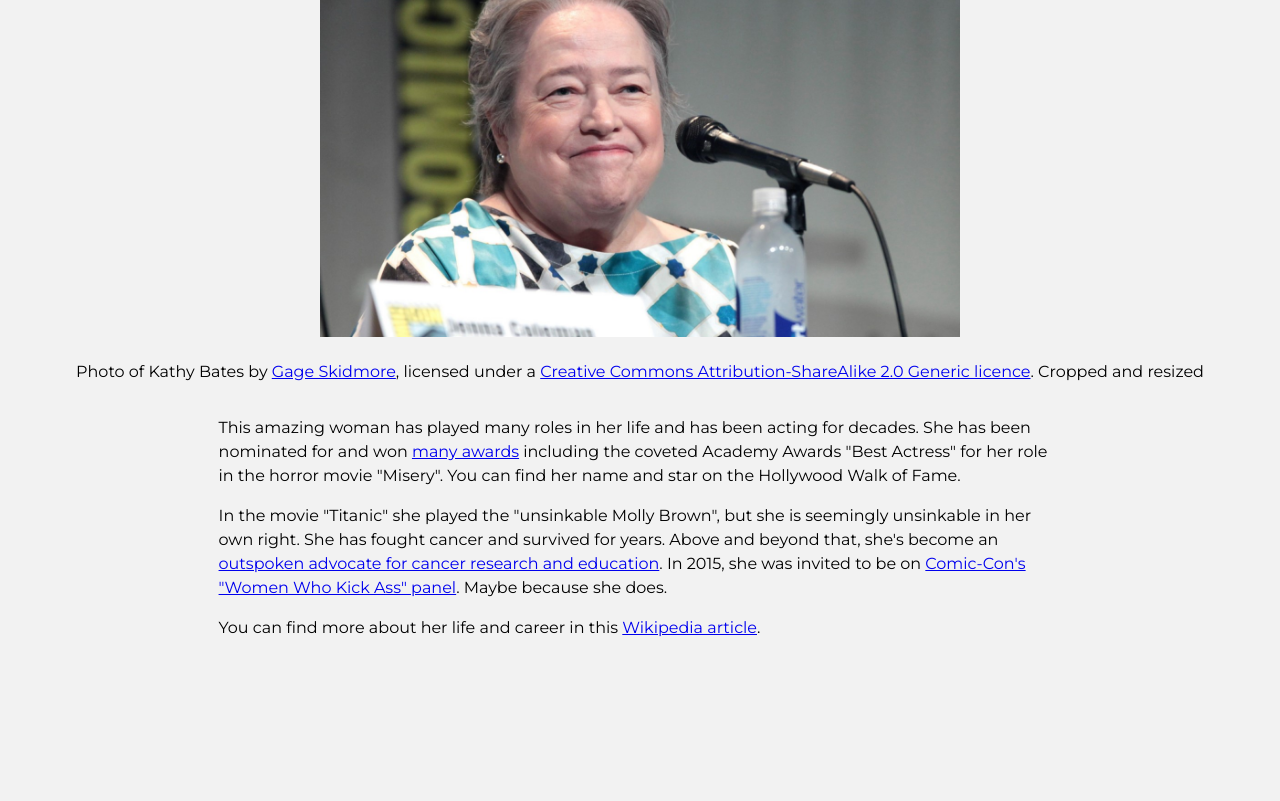
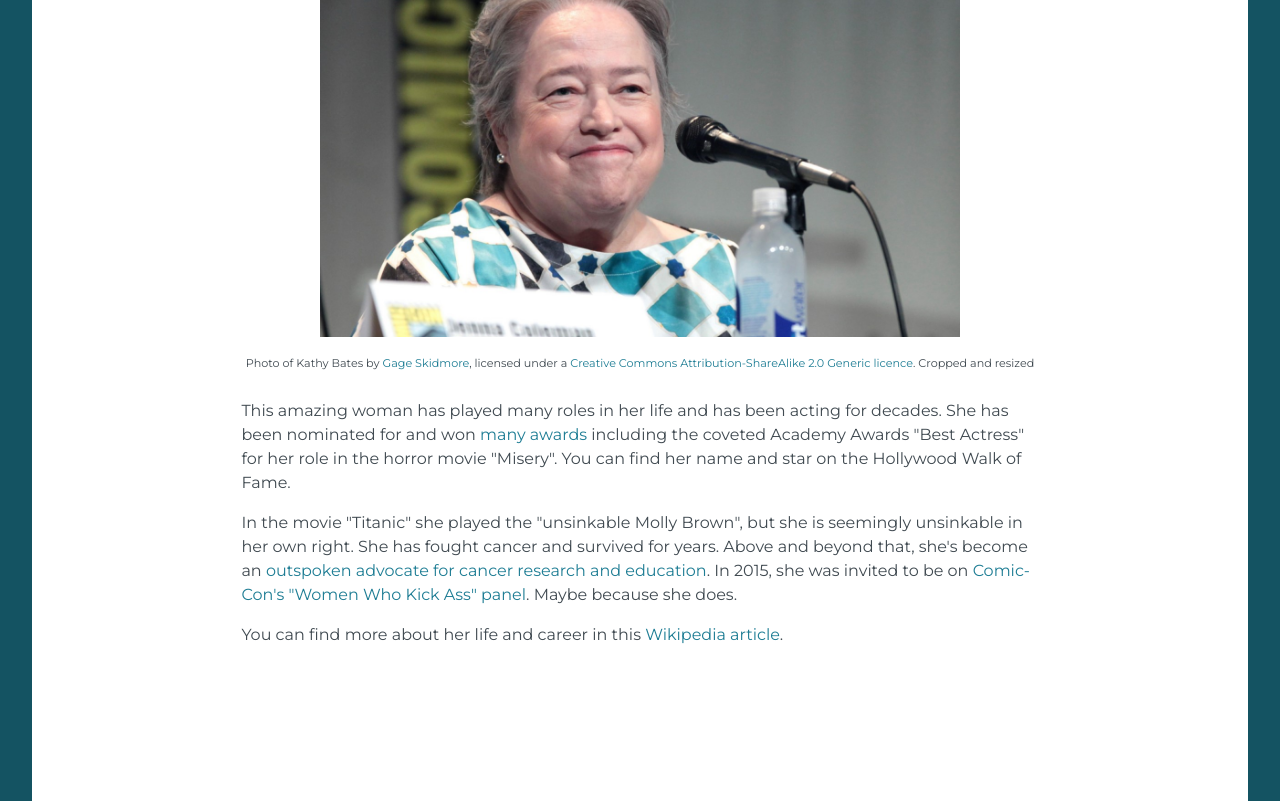
Before and after one commit to Sharad-Pratap/freecodecamp-tribute-page, a plain HTML site: page index.html in a window 1280 px wide. Shown: the part 166-967 px from the top of the page. Drawn offline with Linux system fonts and the light colour scheme.

Commit message:
further adjustment of css

```diff
--- a/css/styles.css
+++ b/css/styles.css
@@ -4,11 +4,12 @@
 :root {
     --font-stack: 'Montserrat', sans-serif;
     --font-script: 'Dancing Script', cursive;
-    --bg-dark: rgb(242, 242, 242);
+    --bg-dark: #145362;
     --bg-light: rgb(255, 255, 255);
     --dark-text: rgb(64, 74, 81);
     --light-text: rgb(136, 141, 145);
-    --card-border:  rgb(203, 203, 203);
+    --link-color: #1E7D94;
+    --link-hover-color: #A63557;
 }
 
 /* ======================
@@ -23,9 +24,11 @@ body {
     font-size: 1rem;
     line-height: 1.5;
     font-family: var(--font-stack);
+    color: var(--dark-text);
     margin: 0;
     text-align: left;
     background-color: var(--bg-dark);
+    position: absolute;
 }
 
 header {
@@ -33,7 +36,7 @@ header {
 }
 
 h1 {
-    font-size: 2.2em;
+    font-size: 2em;
     text-align: center;
 }
 
@@ -46,14 +49,44 @@ img {
     font-size: 1.5em;
 }
 
+main {
+    position: relative;
+    width:95%;
+    margin: 0 auto;
+    background-color: var(--bg-light);
+}
+
 #img-div {
     text-align: center;
+}
+
+#img-caption {
+    font-size: 0.7em;
 }
 
 #tribute info {
     padding: 5%;
 }
 
+a:link {
+    text-decoration: none;
+    color: var(--link-color);
+}
+
+a:visited {
+    text-decoration: none;
+    color: var(--link-color);
+}
+
+a:hover {
+    text-decoration: none;
+    color: var(--link-hover-color);
+
+}
+
+a:active {
+    text-decoration: underline;
+}
 
 /* ======================
     Layout Styles
@@ -83,12 +116,11 @@ img {
 }
 
 main {
-    width: 100%;
     display: grid;
     grid-template-columns: 50px 1fr 1fr 1fr 50px;
-    grid-template-rows: minmax(30px, 100px) 3fr 5fr;
+    grid-template-rows: minmax(60px, 100px) 3fr 5fr;
     grid-template-areas:
-    " . . title . ."
+    " . title title title ."
     ". image image image ."
     ". info info info .";
 }
@@ -100,7 +132,8 @@ main {
 @media screen and (max-width: 769px) {
 
    main {
-       grid-template-rows: 1fr minmax(100px, 550px) 10fr;
+       width: 100%;
+       grid-template-rows: 1fr minmax(100px,3fr) 10fr;
        grid-template-areas:
        "title title title title title"
        "image image image image image"
@@ -112,6 +145,8 @@ main {
    }
 
    h1 {
-       font-size: 2em;
+       font-size: 1.75em;
+       background-color: var(--bg-dark);
+       color: var(--bg-light);
    }
   }
```
Also changed, not shown: 1 other file.
